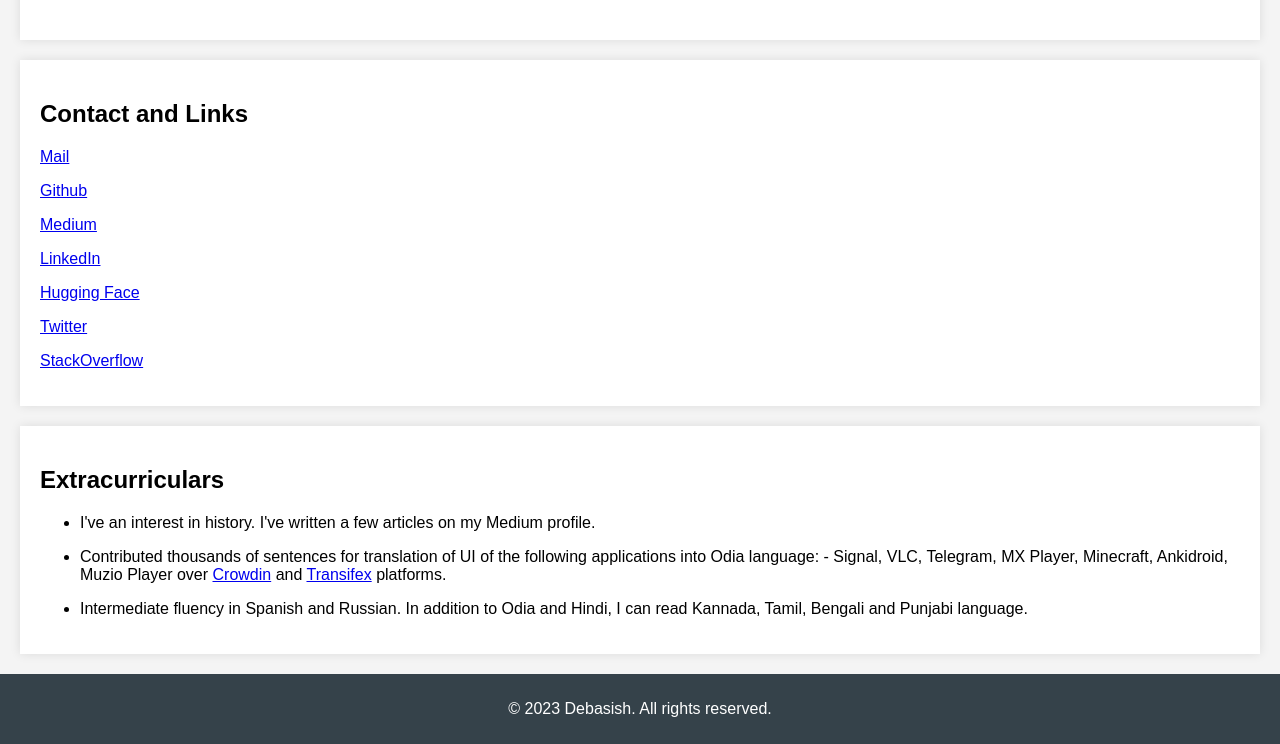
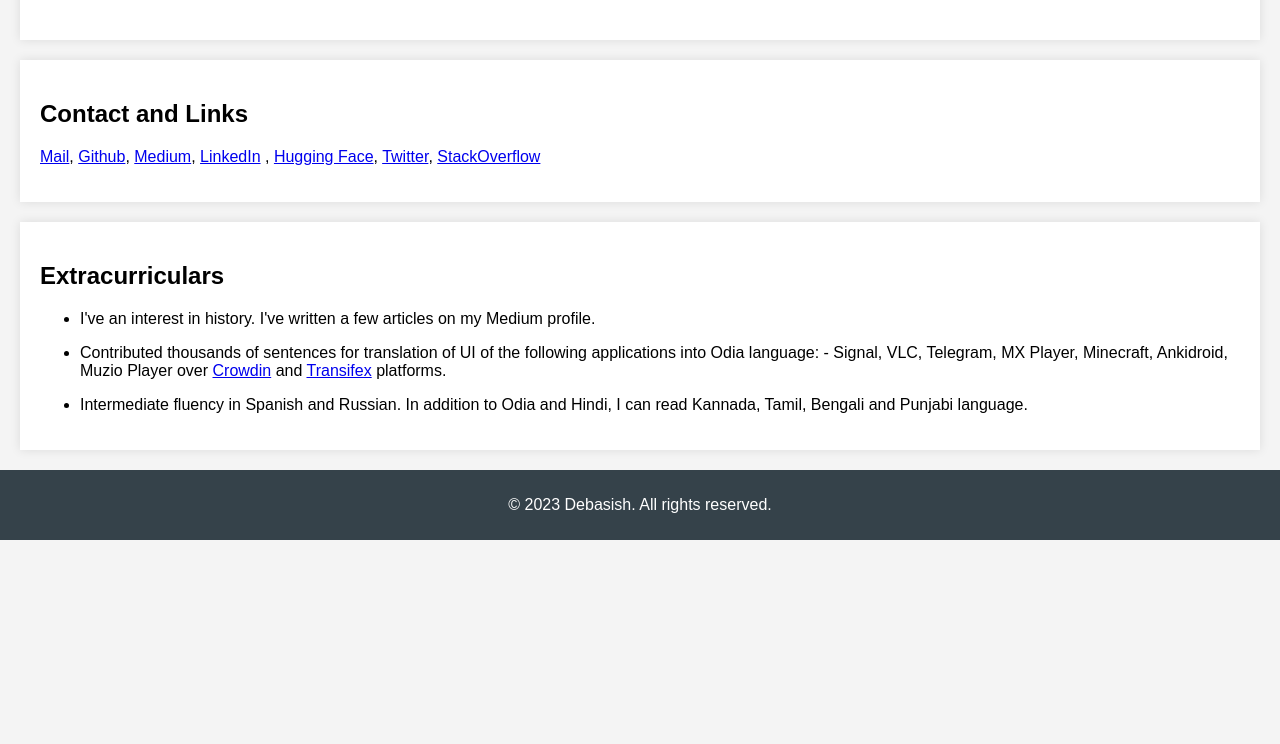
Before and after one commit to DebasishDhal/ImDebasish.github.io, a plain HTML site: page index.html in a window 1280 px wide. Shown: the part 2052-2796 px from the top of the page. After the commit the page ends 2592 px from the top, so only its background shows below. Drawn offline with Linux system fonts and the light colour scheme.

Commit message:
Unlisting the contacts

```diff
--- a/index.html
+++ b/index.html
@@ -185,13 +185,16 @@
 <div class="container" id="contact">
 
         <h2>Contact and Links</h2>
-        <p><a href="mailto:debasishdhal99ddhal@gmail.com">Mail</a></p>
-	<p><a href="https://github.com/DebasishDhal">Github</a></p>
-	<p><a href="https://medium.com/@debasishdhal">Medium</a></p>
-	<p><a href="https://www.linkedin.com/in/debasish-dhal-47644b213/">LinkedIn</a></p>
-	<p><a href="https://huggingface.co/DebasishDhal99">Hugging Face</a></p>
-	<p><a href="https://twitter.com/TheRealAccounDD">Twitter</a></p>
-	<p><a href="https://stackoverflow.com/users/17820006/pixel-bear">StackOverflow</a></p>
+        <p>
+		<a href="mailto:debasishdhal99ddhal@gmail.com">Mail</a>,
+		<a href="https://github.com/DebasishDhal">Github</a>,
+		<a href="https://medium.com/@debasishdhal">Medium</a>,
+		<a href="https://www.linkedin.com/in/debasish-dhal-47644b213/">LinkedIn</a> ,
+		<a href="https://huggingface.co/DebasishDhal99">Hugging Face</a>,
+		<a href="https://twitter.com/TheRealAccounDD">Twitter</a>,
+		<a href="https://stackoverflow.com/users/17820006/pixel-bear">StackOverflow</a>
+	</p>
+
 </div>
 
 
```
